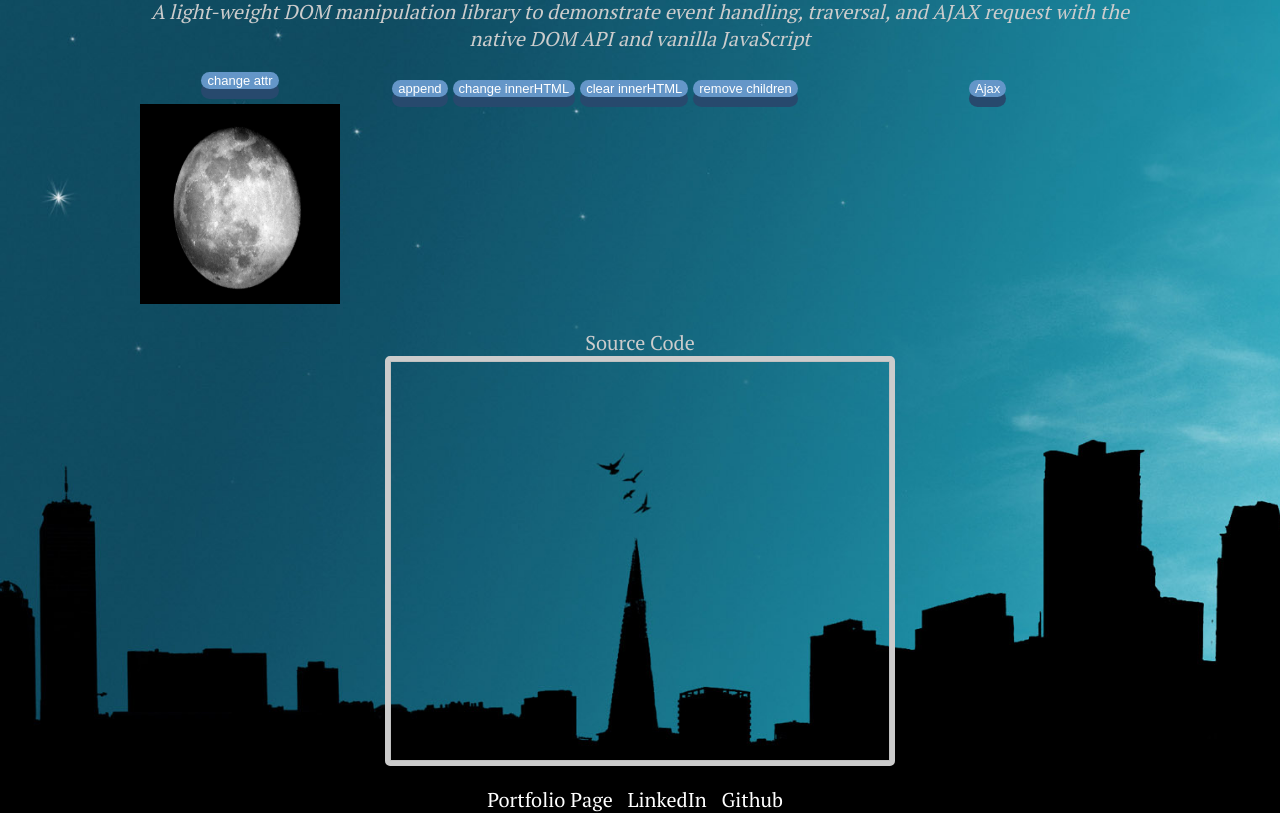
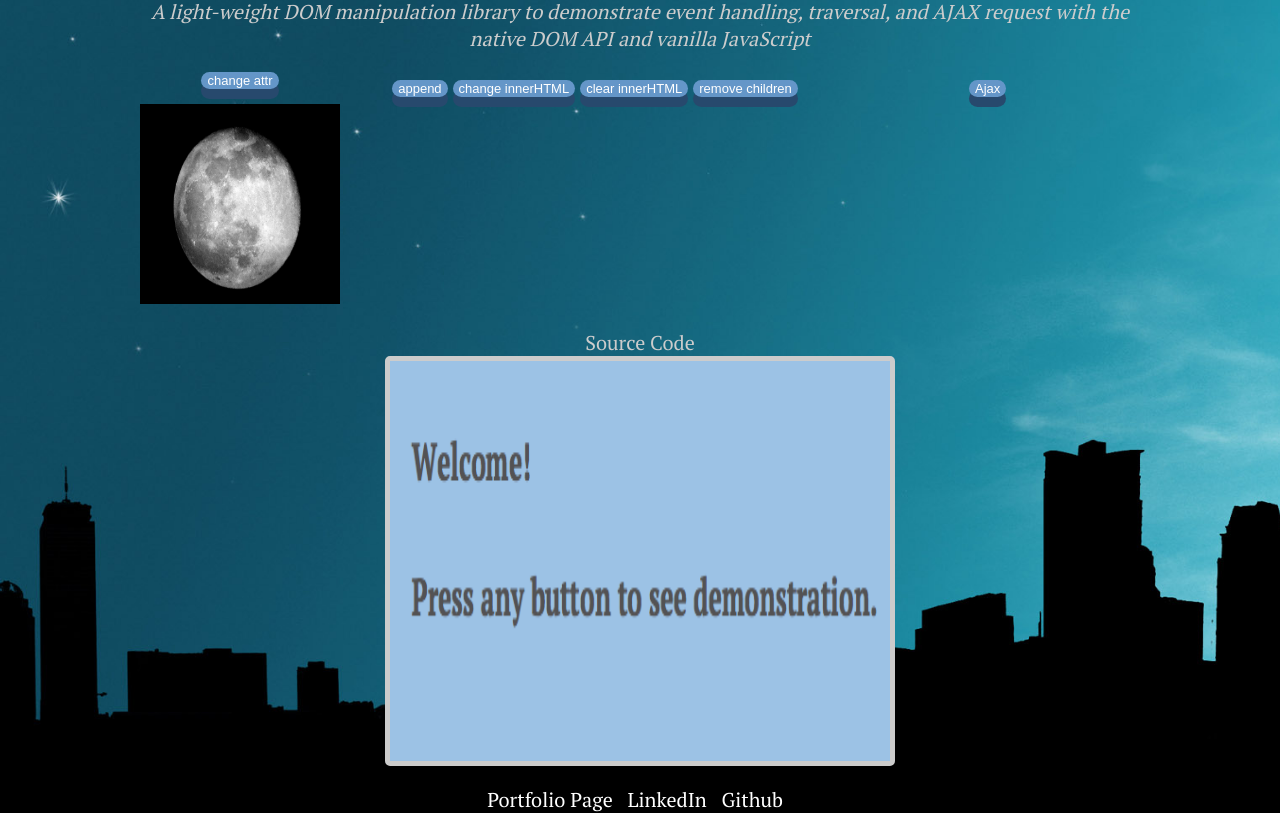
Before and after one commit to Tsifu/DOM-only, a plain HTML site: page index.html in a window 1280 px wide. Shown: the part 95-908 px from the top of the page. Drawn offline with Linux system fonts and the light colour scheme.

Commit message:
updated welcome img

```diff
--- a/index.html
+++ b/index.html
@@ -73,7 +73,7 @@
       </div>
 
       <div class="source-code">
-          <img class="sc-detail"/>
+          <img class="sc-detail" src="./assets/detail/welcome.png"/>
       </div>
     </div>
     </main>
```
Also changed, not shown: assets/detail/welcome.png (added).
